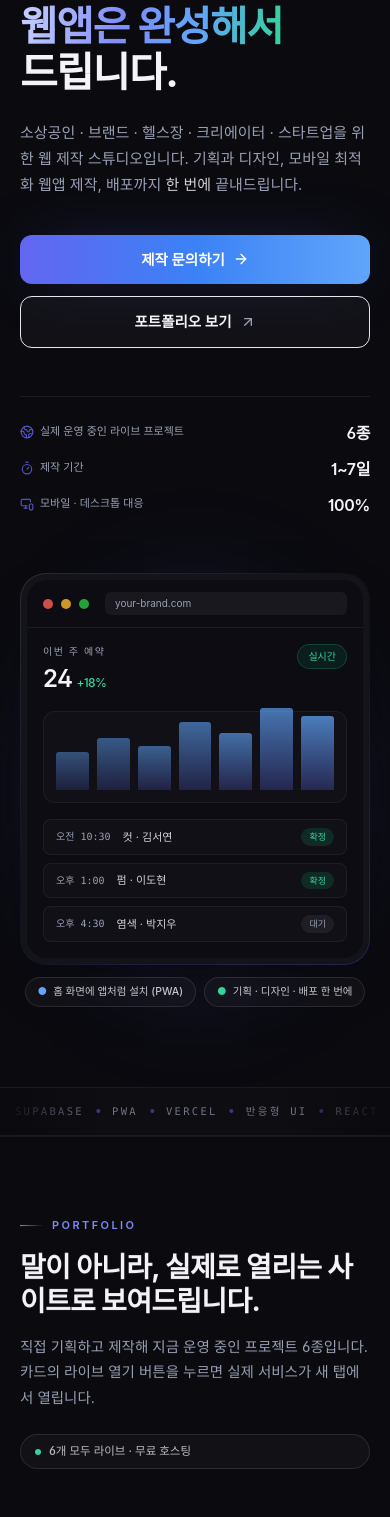
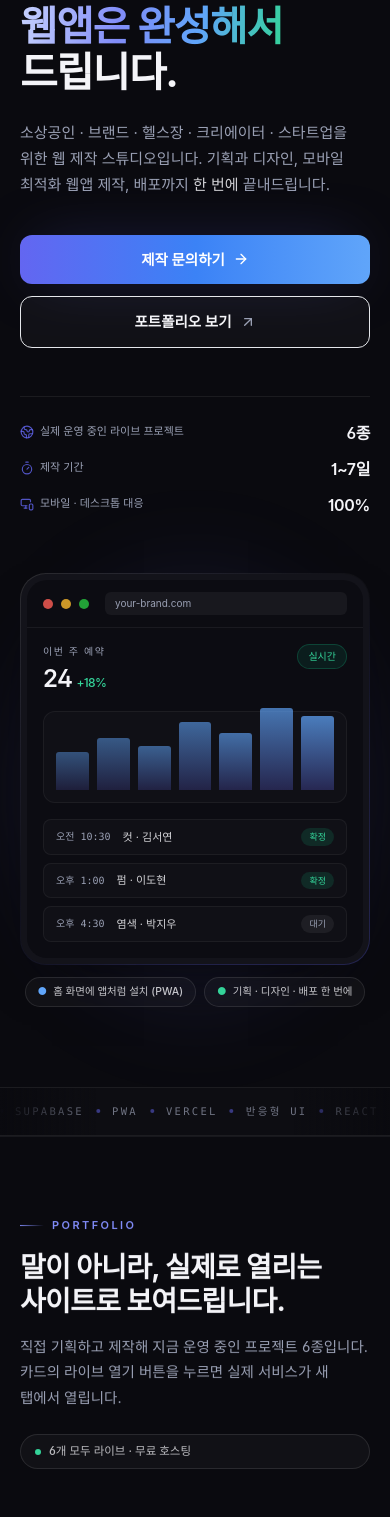
Before and after one commit to chan992255-lab/wave-lab, a React (Vite) app: page / in a window 390 px wide. Shown: the part 211-1728 px from the top of the page. Built offline with nearby package versions, Linux system fonts and the light colour scheme; no server answers; a web font is replaced by a local one.

Commit message:
style: 한국어 제목·설명 줄바꿈을 단어 단위로 정리(break-keep)

```diff
--- a/src/components/Hero.tsx
+++ b/src/components/Hero.tsx
@@ -115,7 +115,7 @@ export function Hero() {
               </span>
             </div>
 
-            <h1 className="mt-6 animate-fade-up text-[2.55rem] font-bold leading-[1.14] tracking-[-0.03em] text-ink [animation-delay:80ms] sm:text-[3.6rem] sm:leading-[1.08]">
+            <h1 className="mt-6 animate-fade-up break-keep text-[2.55rem] font-bold leading-[1.14] tracking-[-0.03em] text-ink [animation-delay:80ms] sm:text-[3.6rem] sm:leading-[1.08]">
               아이디어만 주시면
               <br />
               <span className="text-gradient">웹앱은 완성해서</span>
@@ -123,7 +123,7 @@ export function Hero() {
               드립니다.
             </h1>
 
-            <p className="mt-6 max-w-xl animate-fade-up text-[15px] leading-[1.75] text-sub [animation-delay:160ms] sm:text-[16.5px]">
+            <p className="mt-6 max-w-xl animate-fade-up break-keep text-[15px] leading-[1.75] text-sub [animation-delay:160ms] sm:text-[16.5px]">
               소상공인 · 브랜드 · 헬스장 · 크리에이터 · 스타트업을 위한 웹 제작 스튜디오입니다.
               기획과 디자인, 모바일 최적화 웹앱 제작, 배포까지 <span className="text-ink/85">한 번에</span> 끝내드립니다.
             </p>
--- a/src/components/SectionHeading.tsx
+++ b/src/components/SectionHeading.tsx
@@ -15,11 +15,11 @@ export function SectionHeading({ eyebrow, title, description, className = '', al
         {align === 'left' && <span className="h-px w-6 bg-gradient-to-r from-iris to-transparent" />}
         {eyebrow}
       </p>
-      <h2 className="mt-4 text-[1.75rem] font-bold leading-[1.22] tracking-[-0.025em] text-ink sm:text-[2.35rem]">
+      <h2 className="mt-4 break-keep text-[1.75rem] font-bold leading-[1.22] tracking-[-0.025em] text-ink sm:text-[2.35rem]">
         {title}
       </h2>
       {description && (
-        <p className="mt-4 text-[14.5px] leading-[1.75] text-sub sm:text-[15.5px]">{description}</p>
+        <p className="mt-4 break-keep text-[14.5px] leading-[1.75] text-sub sm:text-[15.5px]">{description}</p>
       )}
     </div>
   );
```
